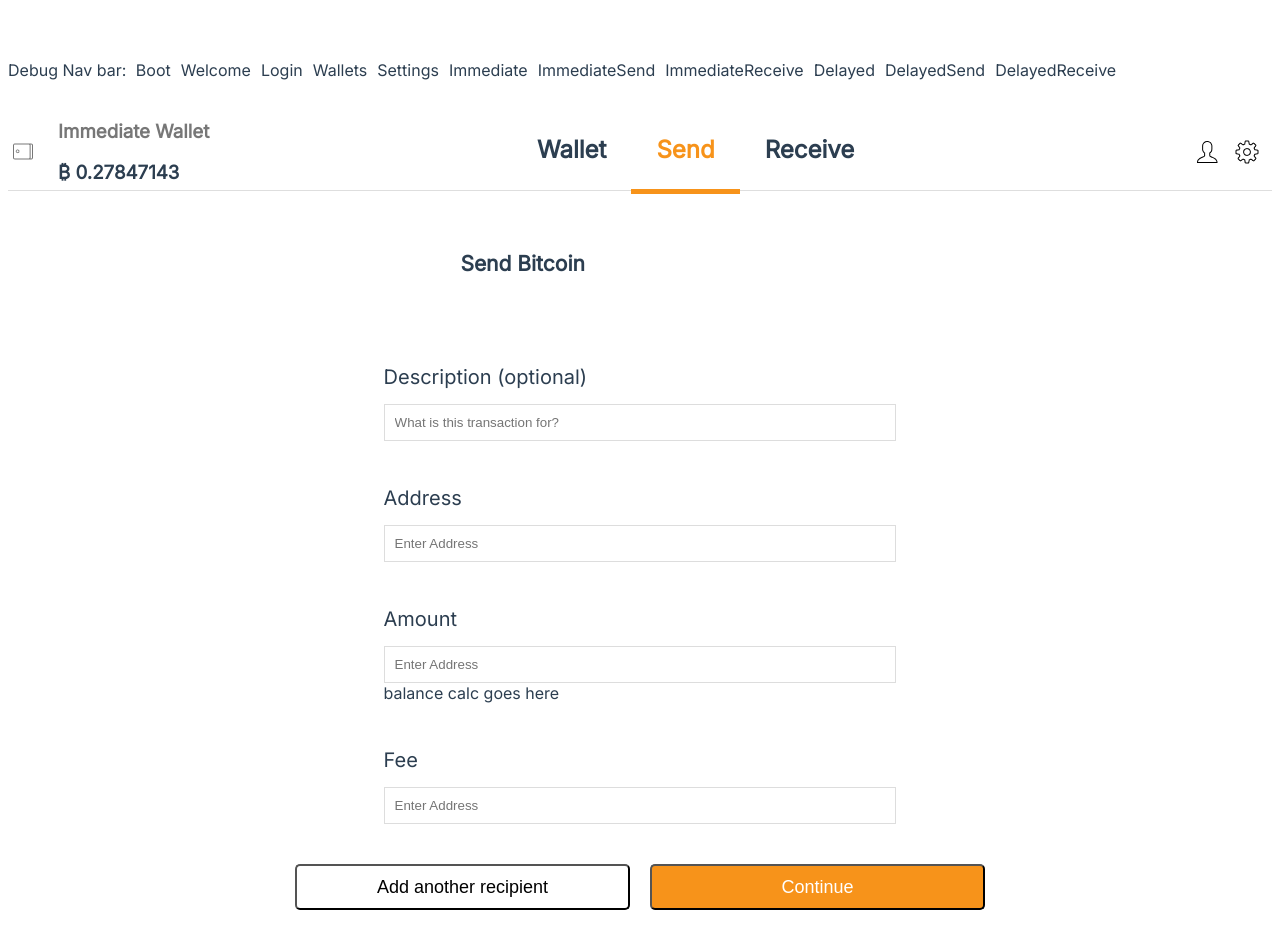
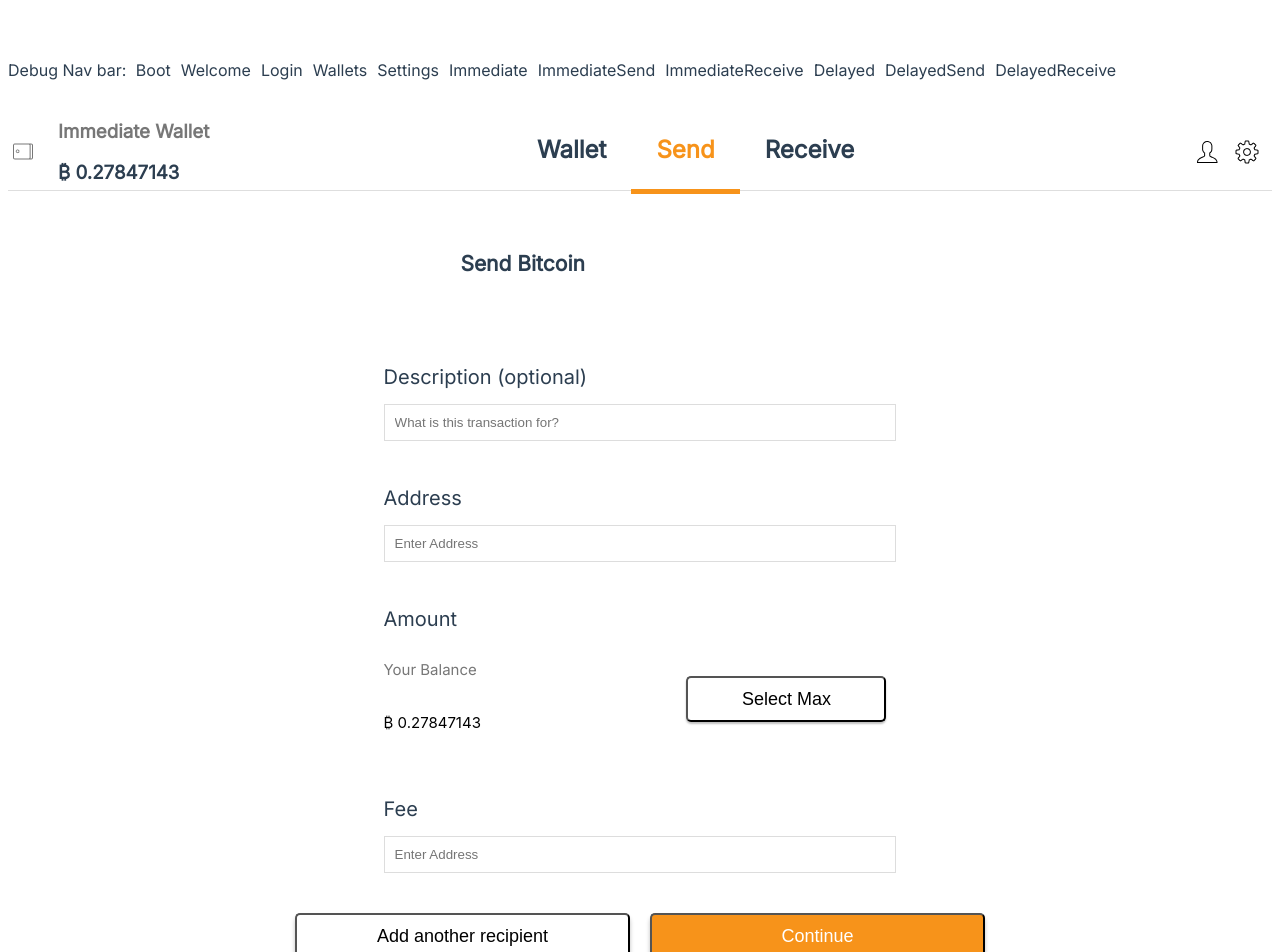
Before and after one commit to epiccurious/arctica-frontend, a Vue app: page /wallets/immediate/send in a window 1280 px wide. Shown: the top 952 px of the page. Before the commit the page ends 918 px from the top, so only its background shows below. Built offline with nearby package versions, Linux system fonts and the light colour scheme.

Commit message:
added balance & amount section with a select max button

```diff
--- a/src/App.vue
+++ b/src/App.vue
@@ -60,7 +60,7 @@ export default {
 }
 .btn {
   background: #F7931A;
-  box-shadow: 0px 4px 4p rgba(0, 0, 0, 0.25);
+  box-shadow: 0px 4px 4px rgba(0, 0, 0, 0.25);
   border-radius:5px;
   color: #FFFFFF;
   width: 335px;
@@ -71,7 +71,7 @@ export default {
 }
 .btn2 {
   background: #FFFFFF;
-  box-shadow: 0px 4px 4p rgba(0, 0, 0, 0.25);
+  box-shadow: 0px 4px 4px rgba(0, 0, 0, 0.25);
   border-radius:5px;
   color: #000000;
   width: 335px;
@@ -81,7 +81,7 @@ export default {
 }
 .btn3 {
   background: #DEDEDE;
-  box-shadow: 0px 4px 4p rgba(0, 0, 0, 0.25);
+  box-shadow: 0px 4px 4px rgba(0, 0, 0, 0.25);
   filter: blur(2px);
   -webkit-filter: blur(2px);
   border-radius:5px;
--- a/src/views/immediate/Send.vue
+++ b/src/views/immediate/Send.vue
@@ -14,11 +14,16 @@
             <br><input v-model="address" type="text" required placeholder="Enter Address">
 
             <br><label>Amount</label>
-            <br><input type="text" required placeholder="Enter Address">
              <!-- May remove this, will have to hit an exchange API for the price data -->
 
             <div class="balance_calculator">
-                balance calc goes here
+                <div class="balance_left">
+                <h3>Your Balance</h3>
+                <h4>₿ {{ immediateBalance }}</h4>
+                </div>
+                <div class="balance_right">
+                    <button @click="selectMax()" class="btn4">Select Max</button>
+                </div>
             </div>
 
             <br><label>Fee</label>
@@ -28,8 +33,8 @@
         </form>
     </div>
         <div class="button_container">
-            <button class="btn2">Add another recipient</button>
-            <button class="btn">Continue</Button>
+            <button @click="addRecipient()" class="btn2">Add another recipient</button>
+            <button @click="continueFn()" class="btn">Continue</Button>
         </div>
     </div>
 </div>
@@ -44,12 +49,24 @@ export default {
   components: {
     NavImmediate
   },
+    methods: {
+        continueFn(){
+            console.log('Continue clicked')
+        },
+        addRecipient(){
+            console.log('Add recipient clicked')
+        },
+        selectMax(){
+            console.log('Select max clicked')
+        },
+    },
    data(){
      return{
          description: '',
          address: '',
      }
- }
+ },
+ inject: ['immediateBalance'],
 }
 </script>
 
@@ -77,6 +94,17 @@ export default {
     width:70%;
     margin: 0 auto;
 }
+.balance_left{
+    display:flex;
+    flex-direction: column;
+}
+.balance_calculator{
+    display:flex;
+    flex-direction: row;
+    justify-content: space-between;
+    align-content: space-between;
+    align-items:center;
+}
 h1{
   margin-top: 50px;
   padding:10px;
@@ -84,6 +112,22 @@ h1{
   font-weight:600;
   font-size:21px;
   line-height:25px
+}
+h3{
+    font-family: 'Inter';
+    font-style: normal;
+    font-weight:400;
+    font-size:15px;
+    line-height: 18px;
+    color: #777777;
+}
+h4{
+    font-family: 'SF Pro Display';
+    font-style: normal;
+    font-weight: 400;
+    font-size: 15px;
+    line-height: 18px;
+    color:#000000;
 }
 .head_container{
   width: 30%;
@@ -138,4 +182,15 @@ input{
   line-height: 18px;
   margin-right: 10px;
 }
+.btn4 {
+  background: #FFFFFF;
+  box-shadow: 0px 2px 2px rgba(0, 0, 0, 0.25);
+  border-radius:5px;
+  color: #000000;
+  width: 200px;
+  height: 46px;
+  font-size: 18px;
+  line-height: 18px;
+  margin-right: 10px;
+}
   </style>
```
Also changed, not shown: src/assets/qrupload.png (added).
